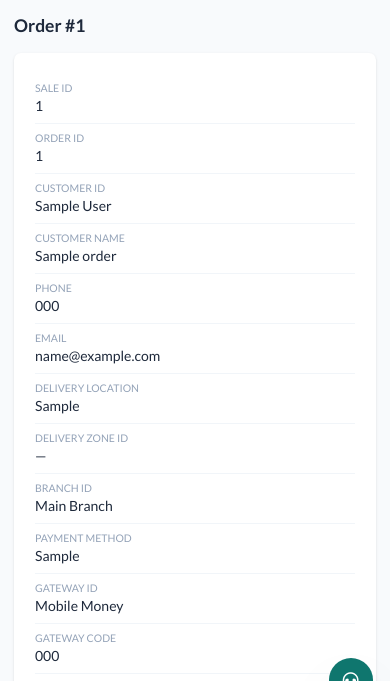
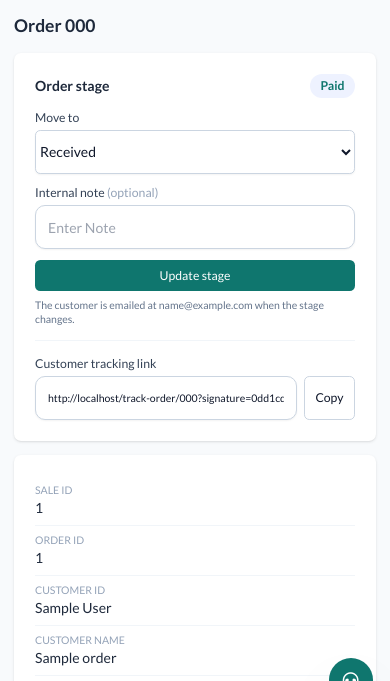
Before and after one commit to Engwaksken/sales-system, a Laravel app: page /orders/1 in a window 390 px wide. Shown: the part 57-738 px from the top of the page. Run offline with Laravel 12, Linux system fonts and the light colour scheme; a user stored in the database is signed in; data comes from the database, SQL or seed files in the repository; tables that the repository leaves empty hold one stand-in row (values such as "Sample post"); data that the repository does not hold is empty; some libraries are stand-ins or nearby versions.

Commit message:
Staff stage controls and customer emails for order tracking
- Add the missing OrdersController::updateStage behind the existing
  orders.stage route; the admin order page gets a stage control, the
  customer's tracking link and the order history.
- Order status fields are now a dropdown of known stages, so a typo can
  no longer break the tracking timeline.
- OrderObserver emails the customer on every stage change (web admin,
  staff app or any model update); the stage email was never sent before.
- The tracking page shows when each stage was reached, maps legacy
  shipped/delivered statuses, refreshes itself every minute, and the
  shop header link now shows on phones.

Co-Authored-By: Claude Opus 5.5 <noreply@anthropic.com>

```diff
--- a/app/Http/Controllers/OrdersController.php
+++ b/app/Http/Controllers/OrdersController.php
@@ -11,6 +11,7 @@ use App\Models\Sale;
 use App\Models\User;
 use App\Support\ExportsCsv;
 use Illuminate\Http\Request;
+use Illuminate\Validation\Rule;
 
 class OrdersController extends Controller
 {
@@ -128,7 +129,7 @@ class OrdersController extends Controller
             'discount' => 'required|numeric',
             'amount_paid' => 'required|numeric',
             'balance_amount' => 'required|numeric',
-            'status' => 'required',
+            'status' => ['required', Rule::in(array_keys(Order::STAGES))],
             'orders_count' => 'nullable|numeric',
             'notes' => 'nullable',
             'is_guest_order' => 'boolean',
@@ -146,7 +147,34 @@ class OrdersController extends Controller
 
     public function show(Order $order)
     {
-        return view('orders.show', ['order' => $order]);
+        return view('orders.show', [
+            'order' => $order->load(['order_logs' => fn ($q) => $q->latest('id')]),
+        ]);
+    }
+
+    /** Move an order to another stage; the customer is emailed by OrderObserver. */
+    public function updateStage(Request $request, Order $order)
+    {
+        $data = $request->validate([
+            'status' => ['required', Rule::in(array_keys(Order::STAGES))],
+            'note' => ['nullable', 'string', 'max:1000'],
+        ]);
+
+        if ($order->status === $data['status']) {
+            return back()->with('status', "Order is already {$order->stageLabel()}.");
+        }
+
+        $from = $order->stageLabel();
+        $order->update(['status' => $data['status']]);
+        \App\Models\OrderLog::create([
+            'order_id' => $order->id,
+            'action' => 'status_changed',
+            'description' => "Stage changed from {$from} to {$order->stageLabel()} by {$request->user()->name}."
+                .(filled($data['note'] ?? null) ? ' Note: '.$data['note'] : ''),
+        ]);
+
+        return back()->with('status', "Order moved to {$order->stageLabel()}."
+            .($order->email ? ' The customer has been emailed.' : ''));
     }
 
     public function update(Request $request, Order $order)
@@ -174,7 +202,7 @@ class OrdersController extends Controller
             'discount' => 'sometimes|required|numeric',
             'amount_paid' => 'sometimes|required|numeric',
             'balance_amount' => 'sometimes|required|numeric',
-            'status' => 'sometimes|required',
+            'status' => ['sometimes', 'required', Rule::in([...array_keys(Order::STAGES), $order->status])],
             'orders_count' => 'nullable|numeric',
             'notes' => 'nullable',
             'is_guest_order' => 'boolean',
--- /dev/null
+++ b/app/Observers/OrderObserver.php
@@ -0,0 +1,45 @@
+<?php
+
+namespace App\Observers;
+
+use App\Mail\OrderStageUpdatedMail;
+use App\Models\Order;
+use Illuminate\Contracts\Events\ShouldHandleEventsAfterCommit;
+use Illuminate\Support\Facades\Mail;
+use Throwable;
+
+/**
+ * Emails the customer whenever an order moves to a new stage, from any path:
+ * the web admin, the staff mobile app or a direct model update. Runs after the
+ * transaction commits so a rolled-back change never emails anyone.
+ */
+class OrderObserver implements ShouldHandleEventsAfterCommit
+{
+    private const MESSAGES = [
+        'pending' => 'We have received your order and will confirm it shortly.',
+        'confirmed' => 'Good news — your order has been confirmed.',
+        'processing' => 'Your order is now being prepared.',
+        'ready_for_pickup' => 'Your order is ready for pickup.',
+        'ready_for_delivery' => 'Your order is packed and ready for delivery.',
+        'out_for_delivery' => 'Your order is on its way.',
+        'completed' => 'Your order is complete.',
+        'cancelled' => 'Your order has been cancelled. If you did not expect this, please contact us with your order reference.',
+    ];
+
+    public function updated(Order $order): void
+    {
+        if (! $order->wasChanged('status') || ! filled($order->email)) {
+            return;
+        }
+
+        try {
+            Mail::to($order->email)->send(new OrderStageUpdatedMail(
+                $order,
+                $order->stageLabel(),
+                self::MESSAGES[$order->status] ?? 'The status of your order has changed.',
+            ));
+        } catch (Throwable $e) {
+            report($e);
+        }
+    }
+}
--- a/app/Providers/AppServiceProvider.php
+++ b/app/Providers/AppServiceProvider.php
@@ -36,6 +36,7 @@ class AppServiceProvider extends ServiceProvider
         Expense::observe(ExpenseObserver::class);
         Payment::observe(PaymentObserver::class);
         OrderPaymentReceipt::observe(OrderPaymentReceiptObserver::class);
+        \App\Models\Order::observe(\App\Observers\OrderObserver::class);
 
         // Audit trail for the owner: who changed sales, stock, payments and access.
         foreach (ActivityObserver::MODELS as $model) {
--- a/resources/views/orders/create.blade.php
+++ b/resources/views/orders/create.blade.php
@@ -124,7 +124,7 @@
 </div>
 <div>
   <label class="block text-sm font-medium text-slate-700 mb-1">Status</label>
-  <input type="text" name="status" value="{{ old('status') }}" class="w-full rounded-md border-slate-300 shadow-sm" required>
+  <select name="status" class="w-full rounded-md border-slate-300 shadow-sm" required>@foreach(\App\Models\Order::STAGES as $stageKey => $stageLabel)<option value="{{ $stageKey }}" @selected(old('status', 'pending') === $stageKey)>{{ $stageLabel }}</option>@endforeach</select>
 </div>
 <div>
   <label class="block text-sm font-medium text-slate-700 mb-1">Orders Count</label>
--- a/resources/views/orders/edit.blade.php
+++ b/resources/views/orders/edit.blade.php
@@ -124,7 +124,7 @@
 </div>
 <div>
   <label class="block text-sm font-medium text-slate-700 mb-1">Status</label>
-  <input type="text" name="status" value="{{ $order->status }}" class="w-full rounded-md border-slate-300 shadow-sm" required>
+  <select name="status" class="w-full rounded-md border-slate-300 shadow-sm" required>@unless(array_key_exists($order->status, \App\Models\Order::STAGES))<option value="{{ $order->status }}" selected>{{ $order->stageLabel() }}</option>@endunless@foreach(\App\Models\Order::STAGES as $stageKey => $stageLabel)<option value="{{ $stageKey }}" @selected(old('status', $order->status) === $stageKey)>{{ $stageLabel }}</option>@endforeach</select>
 </div>
 <div>
   <label class="block text-sm font-medium text-slate-700 mb-1">Orders Count</label>
--- a/resources/views/orders/index.blade.php
+++ b/resources/views/orders/index.blade.php
@@ -252,7 +252,7 @@
 </div>
 <div>
   <label class="block text-sm font-medium text-slate-700 mb-1">Status</label>
-  <input type="text" name="status" class="w-full rounded-md border-slate-300 shadow-sm" required>
+  <select name="status" class="w-full rounded-md border-slate-300 shadow-sm" required>@foreach(\App\Models\Order::STAGES as $stageKey => $stageLabel)<option value="{{ $stageKey }}" @selected('pending' === $stageKey)>{{ $stageLabel }}</option>@endforeach</select>
 </div>
 <div>
   <label class="block text-sm font-medium text-slate-700 mb-1">Orders Count</label>
--- a/resources/views/orders/show.blade.php
+++ b/resources/views/orders/show.blade.php
@@ -1,7 +1,64 @@
 @extends('layouts.app')
 @section('title', 'Order Details')
 @section('content')
-<h1 class="text-xl font-semibold text-slate-800 mb-4">Order #{{ $order->id }}</h1>
+<h1 class="text-xl font-semibold text-slate-800 mb-4">Order {{ $order->order_number ?: '#'.$order->id }}</h1>
+
+@if(session('status'))
+<div data-flash class="mb-4 max-w-2xl rounded-md bg-emerald-50 text-emerald-700 px-4 py-2 text-sm">{{ session('status') }}</div>
+@endif
+@if($errors->any())
+<div class="mb-4 max-w-2xl rounded-md bg-red-50 text-red-700 px-4 py-2 text-sm">{{ $errors->first() }}</div>
+@endif
+
+<div class="bg-white shadow rounded-lg p-6 max-w-2xl mb-4">
+  <div class="flex flex-wrap items-center justify-between gap-2 mb-3">
+    <h2 class="font-semibold text-slate-800">Order stage</h2>
+    <span class="rounded-full bg-indigo-50 px-3 py-1 text-sm font-semibold text-indigo-700">{{ $order->stageLabel() }}</span>
+  </div>
+  <form method="POST" action="{{ route('orders.stage', $order) }}" class="grid gap-3 sm:grid-cols-[1fr_2fr_auto] sm:items-end">
+    @csrf
+    @method('PATCH')
+    <div>
+      <label class="block text-sm font-medium text-slate-700 mb-1">Move to</label>
+      <select name="status" class="w-full rounded-md border-slate-300 shadow-sm">
+        @foreach(\App\Models\Order::STAGES as $key => $label)
+          <option value="{{ $key }}" @selected($order->status === $key)>{{ $label }}</option>
+        @endforeach
+      </select>
+    </div>
+    <div>
+      <label class="block text-sm font-medium text-slate-700 mb-1">Internal note <span class="text-slate-400">(optional)</span></label>
+      <input type="text" name="note" maxlength="1000" class="w-full rounded-md border-slate-300 shadow-sm">
+    </div>
+    <button class="bg-indigo-600 text-white px-4 py-2 rounded-md text-sm">Update stage</button>
+  </form>
+  <p class="mt-2 text-xs text-slate-500">
+    @if($order->email) The customer is emailed at {{ $order->email }} when the stage changes. @else This customer has no email address, so share the tracking link below with them. @endif
+  </p>
+
+  @if($order->order_number || $order->order_id)
+  <div class="mt-4 border-t border-slate-100 pt-4">
+    <label class="block text-sm font-medium text-slate-700 mb-1">Customer tracking link</label>
+    <div class="flex gap-2">
+      <input id="trackingLink" type="text" readonly value="{{ $order->trackingUrl() }}" class="w-full rounded-md border-slate-300 bg-slate-50 text-xs shadow-sm">
+      <button type="button" class="rounded-md border border-slate-300 px-3 text-sm whitespace-nowrap"
+              onclick="navigator.clipboard.writeText(document.getElementById('trackingLink').value).then(() => this.textContent = 'Copied')">Copy</button>
+    </div>
+  </div>
+  @endif
+</div>
+
+@if($order->order_logs->isNotEmpty())
+<div class="bg-white shadow rounded-lg p-6 max-w-2xl mb-4">
+  <h2 class="font-semibold text-slate-800 mb-3">History</h2>
+  <ul class="space-y-2 text-sm">
+    @foreach($order->order_logs as $log)
+      <li class="flex gap-3"><span class="w-32 shrink-0 text-slate-400">{{ $log->created_at?->format('d M Y H:i') }}</span><span class="text-slate-700">{{ $log->description }}</span></li>
+    @endforeach
+  </ul>
+</div>
+@endif
+
 <div class="bg-white shadow rounded-lg p-6 max-w-2xl">
 <div class='py-2 border-b border-slate-100'><span class='text-xs uppercase text-slate-400 block'>Sale Id</span><span class='text-slate-800'>{{ $order->sale?->id ?? '—' }}</span></div>
 <div class='py-2 border-b border-slate-100'><span class='text-xs uppercase text-slate-400 block'>Order Id</span><span class='text-slate-800'>{{ $order->order_id }}</span></div>
--- a/resources/views/shop/index.blade.php
+++ b/resources/views/shop/index.blade.php
@@ -29,8 +29,8 @@
              class="w-full rounded-full border-slate-300 px-4 py-1.5 text-sm">
       <input type="hidden" name="branch_id" value="{{ $branch->id }}">
     </form>
-    <a href="{{ route('orders.track') }}" class="hidden sm:inline-flex items-center gap-1 text-sm text-slate-600 hover:text-slate-900 whitespace-nowrap">
-      <i class="fas fa-truck-fast"></i> Track order
+    <a href="{{ route('orders.track') }}" class="inline-flex items-center gap-1 text-sm text-slate-600 hover:text-slate-900 whitespace-nowrap" aria-label="Track order">
+      <i class="fas fa-truck-fast"></i><span class="hidden sm:inline"> Track order</span>
     </a>
     <button onclick="openCheckout()" class="relative bg-indigo-600 text-white px-4 py-1.5 rounded-full text-sm">
       Cart (<span id="cartCount">0</span>)
--- a/resources/views/shop/track-order-show.blade.php
+++ b/resources/views/shop/track-order-show.blade.php
@@ -43,6 +43,7 @@
             <span class="{{ $step['state'] === 'upcoming' ? 'text-slate-400' : 'font-bold text-slate-800' }}">
               {{ $step['label'] }}
               @if ($step['state'] === 'current')<span class="ml-1 text-xs font-semibold text-primary">— current</span>@endif
+              @if ($step['at'])<span class="block text-xs font-normal text-slate-400">{{ $step['at']->format('d M Y, H:i') }}</span>@endif
             </span>
           </li>
         @endforeach
@@ -86,6 +87,10 @@
 </div>
 
 <script>
+@unless ($cancelled || in_array($order->status, ['completed', 'delivered'], true))
+// Keep an open tracking page current without the customer having to reload.
+setInterval(() => { if (document.visibilityState === 'visible') location.reload(); }, 60000);
+@endunless
 document.getElementById('copyLinkBtn').addEventListener('click', async function () {
   try { await navigator.clipboard.writeText(location.href); this.innerHTML = '<i class="fas fa-check mr-1"></i> Link copied'; }
   catch (_) { window.prompt('Copy this tracking link:', location.href); }
```
Also changed, not shown: app/Http/Controllers/OrderTrackingController.php (+36 -3 lines), tests/Feature/OrderTrackingTest.php (+86 -0 lines).
